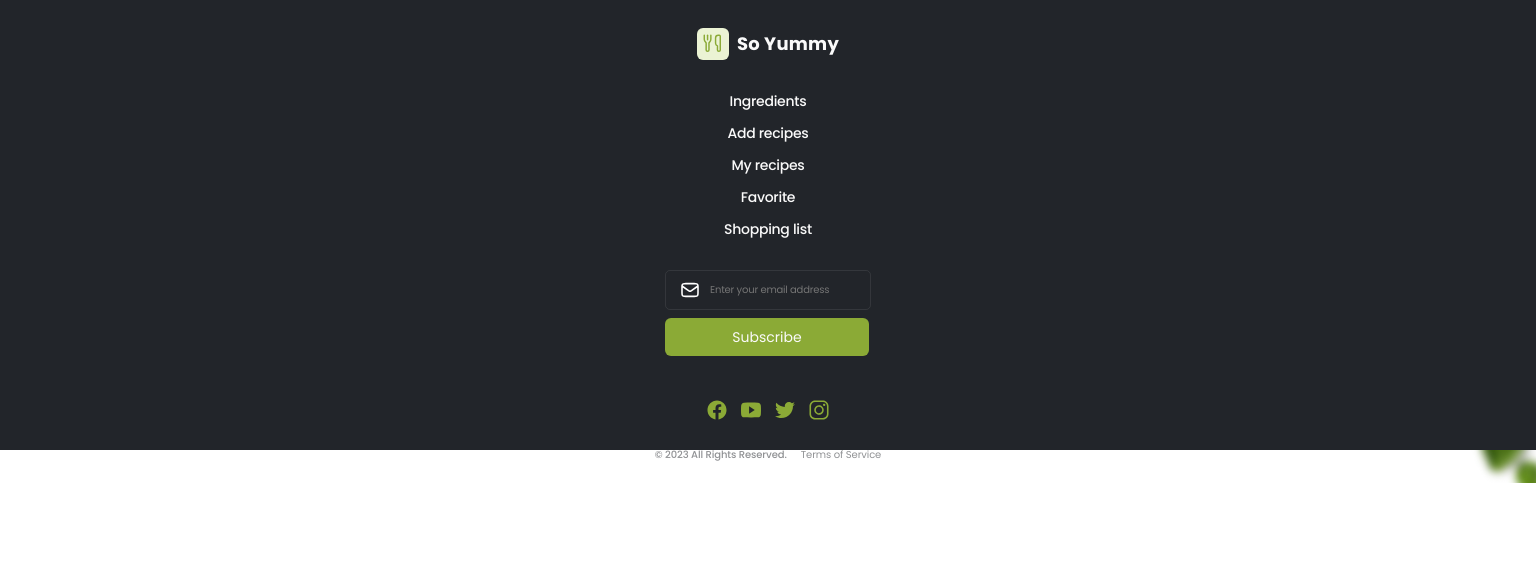
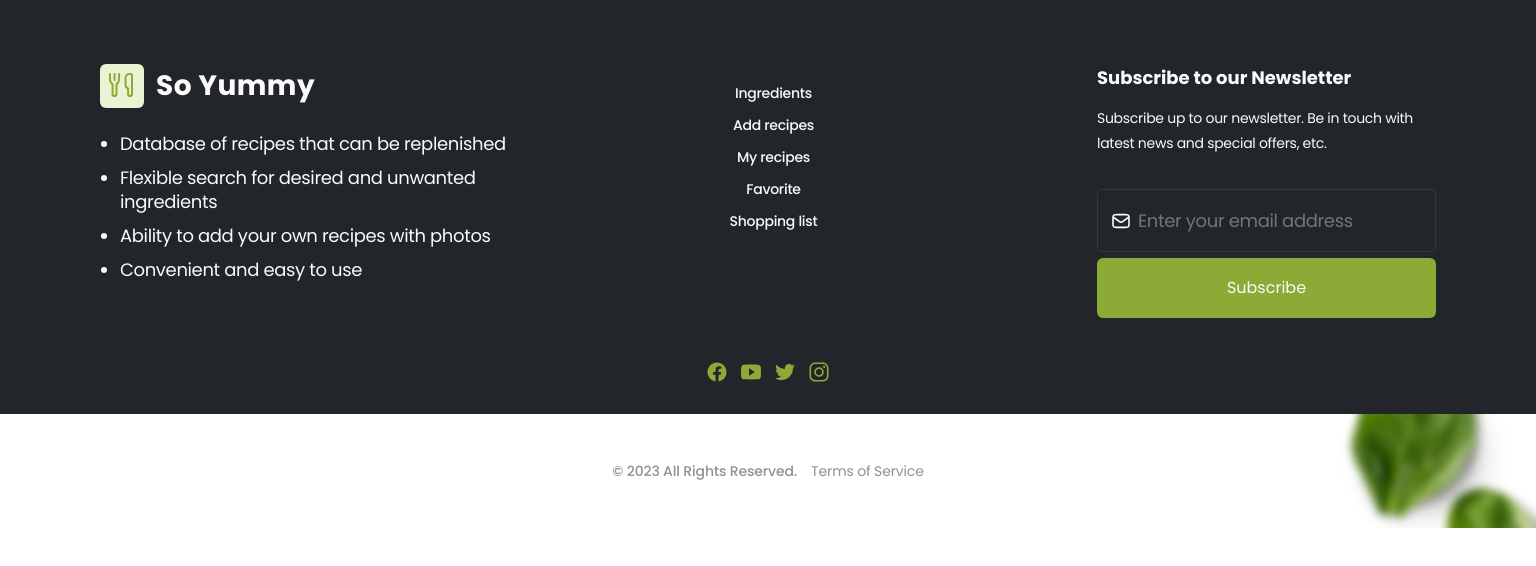
Before and after one commit to piotrlewoniec/soyummy, a React (Create React App) app in the folder frontend/: page /soyummy/footer in a window 1536 px wide. Shown: the top 566 px of the page. Built offline with nearby package versions, Linux system fonts and the light colour scheme.

Commit message:
frontend footer done

```diff
--- a/frontend/src/components/Footer/Footer.jsx
+++ b/frontend/src/components/Footer/Footer.jsx
@@ -4,8 +4,10 @@ import svgsprite from '../../assets/icons/icons.svg';
 
 export const Footer = () => {
   return (
-    <section className={styles.footerContainer}>
-      <div className={styles.footerDescription}>
+    <section className={styles.footer}>
+      <div className={styles.container}>
+        <div className={styles.elements}>
+          <div className={styles.description}>
             <div className={styles.descriptionBody}>
               <div className={styles.soYummy}>
                 <NavLink to="/">
@@ -31,9 +33,15 @@ export const Footer = () => {
               <NavLink to="/">Shopping list</NavLink>
             </div>
           </div>
-
           <form className={styles.subscription}>
-        <label className={styles.subscriptionEmail}>
+            <div className={styles.newsletterInvite}>
+              <p>Subscribe to our Newsletter</p>
+              <span>
+                Subscribe up to our newsletter. Be in touch with latest news and
+                special offers, etc.
+              </span>
+            </div>
+            <label>
               <svg className={styles.subscriptionInputIcon}>
                 <use href={`${svgsprite}#icon-input-envelope`} />
               </svg>
@@ -41,7 +49,7 @@ export const Footer = () => {
                 id="subscriptionEmail"
                 type="text"
                 placeholder="Enter your email address"
-            className={styles.subscriptionEmailInput}
+                className={styles.subscriptionEmail}
               ></input>
             </label>
             <button
@@ -52,6 +60,7 @@ export const Footer = () => {
               Subscribe
             </button>
           </form>
+        </div>
         <div className={styles.socialsIcons}>
           <a href="https://facebook.com/">
             <svg className={styles.logoSvg2}>
@@ -74,7 +83,7 @@ export const Footer = () => {
             </svg>
           </a>
         </div>
-
+      </div>
       <div className={styles.copyrights}>
         <p>© 2023 All Rights Reserved.</p>
         <a href="/tos">Terms of Service</a>
--- a/frontend/src/components/Footer/Footer.module.css
+++ b/frontend/src/components/Footer/Footer.module.css
@@ -1,13 +1,22 @@
-.footerContainer {
-  display: flex;
-  flex-direction: column;
-  align-items: center;
-  height: 450px;
-  background-color: #22252a;
+.footer {
   color: #fafafa;
   font-family: Poppins;
   font-style: normal;
 }
+.container {
+  display: flex;
+  flex-direction: column;
+  align-items: center;
+  background-color: #22252a;
+  width: 100%;
+}
+.elements {
+  display: flex;
+  flex-direction: column;
+  align-items: center;
+  width: 100%;
+}
+
 .soYummy {
   margin-top: 28px;
   margin-bottom: 32px;
@@ -59,42 +68,41 @@
   letter-spacing: -0.28px;
   text-decoration: none;
 }
+.newsletterInvite {
+  display: none;
+}
 .subscription {
   display: inline-flex;
   flex-direction: column;
   gap: 8px;
   position: relative;
 }
-.subscriptionEmail {
+label {
   display: flex;
   align-items: center;
-  width: 204px;
+  height: 38px;
+}
+
+.subscriptionEmail {
+  background: none;
+  font-family: Poppins;
+  color: white;
+  font-size: 10px;
+  font-weight: 400;
+  line-height: normal;
+  letter-spacing: -0.2px;
+  outline: none;
+  width: 100%;
   height: 38px;
   border: 1px solid #ffffff15;
   border-radius: 5px;
+  padding-left: 40px;
   &:focus {
     border: 1px solid white;
   }
 }
 
-.subscriptionEmailInput {
-  background: none;
-  border-style: none;
-  font-family: Poppins;
-  color: white;
-  font-size: 10px;
-  font-style: normal;
-  font-weight: 400;
-  line-height: normal;
-  letter-spacing: -0.2px;
-  padding-left: 10px;
-  width: 150px;
-  outline: none;
-  &:focus {
-    border: 1px solid white;
-  }
-}
-.subscriptionEmailInput::placeholder {
+.subscriptionEmail::placeholder {
   opacity: 1;
 }
 .subscriptionEmail.active {
@@ -109,6 +117,7 @@
   background-size: cover;
   background-repeat: no-repeat;
   padding-left: 14px;
+  position: absolute;
 }
 .subscriptionButton {
   display: flex;
@@ -134,6 +143,7 @@
 .socialsIcons {
   display: flex;
   gap: 14px;
+  margin-bottom: 20px;
 }
 .logoSvg2 {
   width: 20px;
@@ -144,12 +154,11 @@
 .copyrights {
   display: flex;
   width: 100%;
+  height: 66px;
   align-items: center;
   justify-content: center;
   gap: 14px;
   background: none;
-  padding-top: 28px;
-  padding-bottom: 28px;
   position: relative;
   overflow: hidden;
 }
@@ -212,12 +221,14 @@
     letter-spacing: 0.42px;
     margin: 0;
   }
-  .footerDescription {
+  .description {
     display: flex;
     flex-direction: row;
     align-items: center;
+    justify-content: space-between;
     margin-top: 50px;
     margin-bottom: 72px;
+    width: 100%;
   }
 
   .descriptionList {
@@ -239,27 +250,181 @@
   .descriptionBody {
     display: flex;
     flex-direction: column;
+    margin-left: 32px;
   }
   .navMenu {
     margin: 0;
     gap: 20px;
+    margin-right: 94px;
   }
   .subscription {
     flex-direction: row;
   }
-  .subscriptionEmail {
+  label {
     width: 259px;
   }
-  .subscriptionEmailInput {
-    width: 200px;
+  .subscriptionEmail {
+    font-size: 14px;
+    letter-spacing: -0.28px;
   }
+
   .subscriptionButton {
     width: 187px;
     font-size: 16px;
     line-height: 18px; /* 112.5% */
   }
+  .copyrights {
+    height: 78px;
+  }
+  .copyrights a {
+    font-size: 14px;
+    line-height: 14px; /* 100% */
+    letter-spacing: -0.14px;
+  }
+  .copyrights p {
+    font-size: 14px;
+    line-height: 14px; /* 100% */
+    letter-spacing: -0.14px;
+  }
+  .copyrights::before {
+    background-size: 290px 313px;
+    width: 290px;
+    height: 313px;
+  }
 }
 
 /* Obraz tła na komputerach */
 @media (min-width: 1440px) {
+  .container {
+    display: flex;
+    flex-direction: column;
+    height: 414px;
+  }
+  .elements {
+    display: flex;
+    flex-direction: row;
+    justify-content: space-between;
+    align-items: flex-start;
+    margin-top: 64px;
+  }
+  .soYummy {
+    margin-top: 0;
+    margin-bottom: 24px;
+  }
+  .soYummy a {
+    gap: 12px;
+  }
+  .logoSvg {
+    width: 44px;
+    height: 44px;
+  }
+  .descriptionBody {
+    display: flex;
+    flex-direction: column;
+  }
+  .brandName {
+    font-size: 28px;
+    line-height: 28px; /* 100% */
+    letter-spacing: 0.42px;
+    margin: 0;
+  }
+
+  .description {
+    display: flex;
+    flex-direction: row;
+    align-items: center;
+    margin-bottom: 72px;
+    width: 100%;
+    margin-left: 100px;
+  }
+  .descriptionList li {
+    color: #fafafa;
+    font-family: Poppins;
+    font-size: 18px;
+    font-style: normal;
+    font-weight: 400;
+    line-height: 24px; /* 133.333% */
+    letter-spacing: -0.36px;
+  }
+  .descriptionList {
+    display: flex;
+    flex-direction: column;
+    padding-left: 20px;
+    gap: 10px;
+    margin: 0;
+    width: 418px;
+  }
+  .subscription {
+    margin-right: 100px;
+    width: 339px;
+  }
+  .subscription label {
+    height: 59px;
+  }
+  .subscriptionEmail {
+    height: 59px;
+    font-size: 18px;
+    letter-spacing: -0.36px;
+  }
+
+  .subscriptionButton {
+    width: 100%;
+    height: 60px;
+    font-size: 16px;
+    line-height: 18px; /* 112.5% */
+  }
+  .newsletterInvite {
+    display: block;
+    width: 339px;
+    margin-bottom: 28px;
+  }
+  .newsletterInvite p {
+    color: #fafafa;
+    font-family: Poppins;
+    font-size: 18px;
+    font-style: normal;
+    font-weight: 700;
+    line-height: normal;
+    margin-bottom: 14px;
+    margin-top: 0;
+  }
+  .newsletterInvite span {
+    color: #fafafa;
+    font-family: Poppins;
+    font-size: 14px;
+    font-style: normal;
+    font-weight: 400;
+    line-height: 18px; /* 128.571% */
+    letter-spacing: -0.28px;
+  }
+  .descriptionBody,
+  .navMenu,
+  .subscription {
+    flex: 1; /* Równa szerokość dla wszystkich trzech elementów */
+  }
+  .navMenu {
+    text-align: center;
+    position: absolute;
+    left: 47.5%;
+    margin-top: 0;
+  }
+
+  .copyrights {
+    height: 114px;
+  }
+  .copyrights a {
+    font-size: 14px;
+    line-height: 14px; /* 100% */
+    letter-spacing: -0.14px;
+  }
+  .copyrights p {
+    font-size: 14px;
+    line-height: 14px; /* 100% */
+    letter-spacing: -0.14px;
+  }
+  .copyrights::before {
+    background-size: 438px 474px;
+    width: 438px;
+    height: 474px;
+  }
 }
```
Also changed, not shown: frontend/src/components/Footer/symbol-defs.svg (deleted), 1 other file (tests, documents, lock files or other folders). Lines whose indentation alone changed are shown as unchanged.
